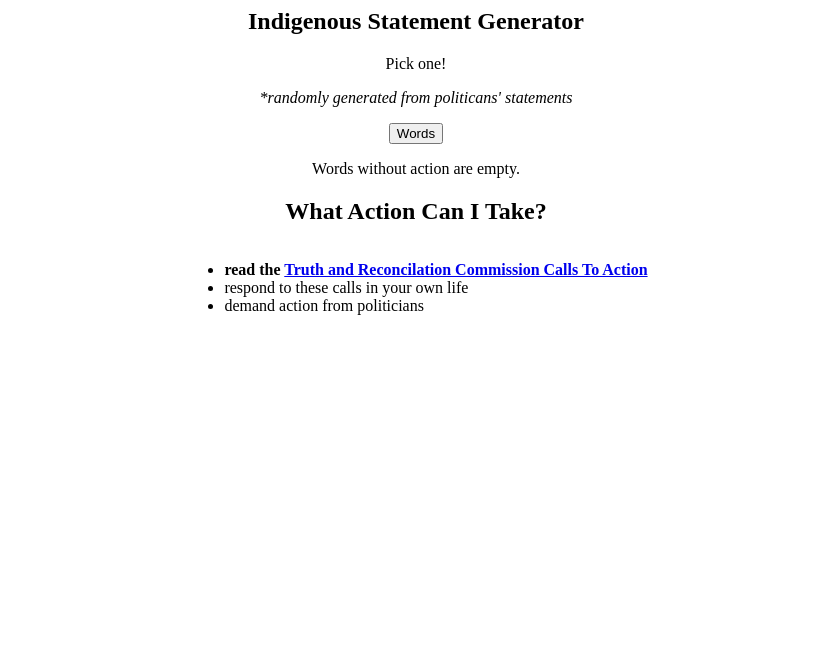
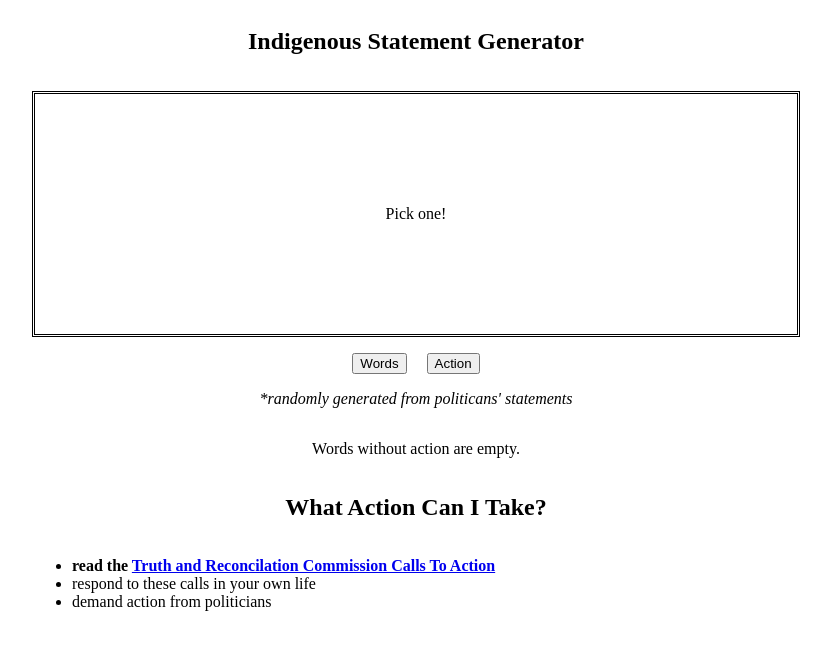
Before and after one commit to HatHeadNinja/iag, a website: page index.html in a window 1280 px wide. Shown: the whole page, without its empty margins (224-1055 px from the left). Drawn offline with Linux system fonts and the light colour scheme.

Commit message:
add action CTA link and style page

```diff
--- a/index.html
+++ b/index.html
@@ -10,8 +10,8 @@
 <body>
   <h2>Indigenous Statement Generator</h2>
   <p id="statement" class="statement">Pick one!</p>
+  <div><button type="button" onclick="newStatement()">Words</button><button type="button" onclick="location.href='http://www.trc.ca/assets/pdf/Calls_to_Action_English2.pdf';">Action</button></div>
   <p><i>*randomly generated from politicans' statements</i></p>
-  <button type="button" onclick="newStatement()">Words</button>
   <p>Words without action are empty.</p>
   <h2>What Action Can I Take?</h2>
   <div class="cta">
--- a/styles.css
+++ b/styles.css
@@ -1,15 +1,25 @@
 body {
+  display: flex;
+  flex-direction: column;
   text-align: center;
+  width: 60%;
+  margin-left: 20%;
 }
 
-.statement {
+p.statement {
   display: flex;
-  flex: 0 0 250px;
+  min-height: 200px;
+  overflow: hidden;
+  border-style: double;
   justify-content: center;
+  align-items: center;
+  padding: 20px;
+}
+
+button {
+  margin: 0 10px;
 }
 
 .cta {
-  display: flex;
-  justify-content: center;
   text-align: left;
 }
```
